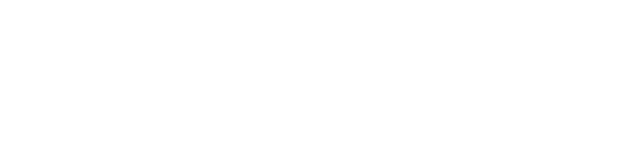
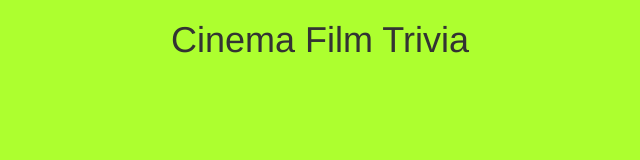
Before and after one commit to jbedilio/cinemaFilmTrivia, a plain HTML site: page index.html in a window 1280 px wide. Shown: the whole page, without its empty margins (171-811 px from the left). Drawn offline with nearby package versions, Linux system fonts and the light colour scheme.

Commit message:
created the html layout and started the javascript logic

```diff
--- a/assets/css/style.css
+++ b/assets/css/style.css
@@ -0,0 +1,11 @@
+body {
+    font-size: 16px;
+    height: 750px;
+    background-color: greenyellow;
+    box-sizing: border-box;
+    margin: auto;
+}
+
+.gameTitle {
+    font-size: 4em;
+}
--- a/assets/javascript/app.js
+++ b/assets/javascript/app.js
@@ -1,3 +1,11 @@
+var clock = setTimeout ();
+
+
+
+
+
+
+
 $(document).ready(function() {
 
 
--- a/index.html
+++ b/index.html
@@ -11,6 +11,23 @@
     <title>Document</title>
 </head>
 <body>
+    <div class="container">
+
+        <section class="container gameTitle">
+            <div class="row">
+                <div class="col-lg-6">
+                    <h1 class="text-right title">Cinema Film Trivia</h1>
+                </div>
+                <div class="col-lg-6 text-left" id="clock">
+                </div>
+            </div>
+        </section>
+
+        <section class="container questions">
+            <div class="row">
+                <div class="col-md-4
+                "
+
 
 
 
```
